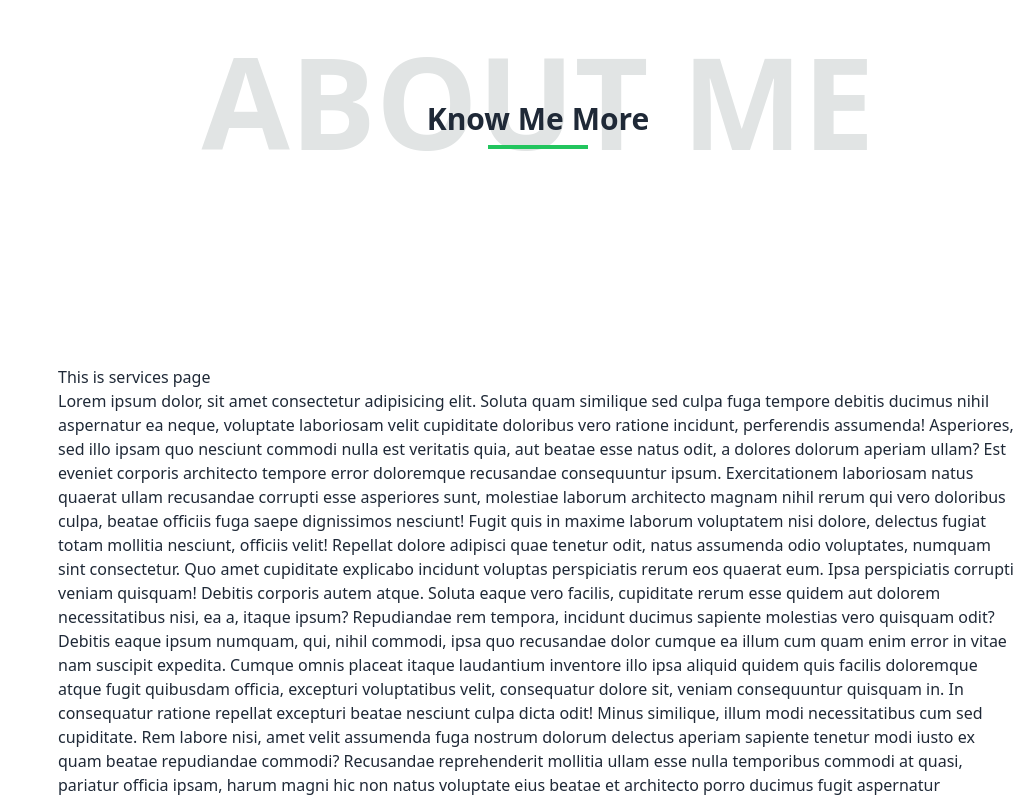
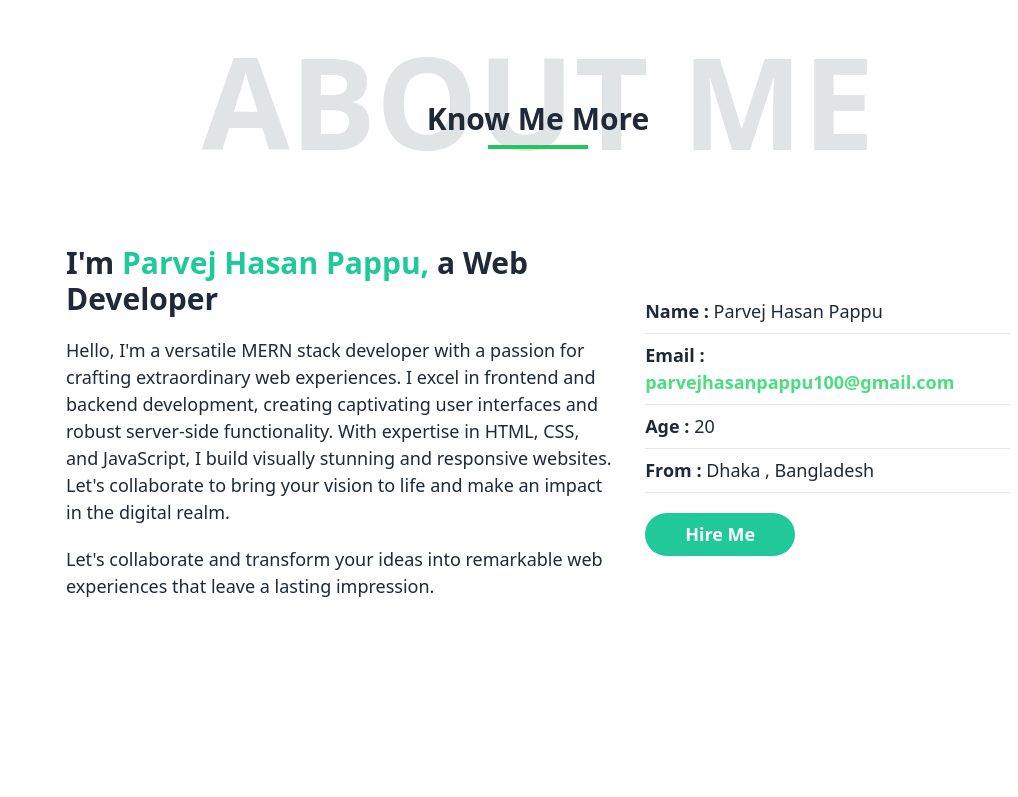
Before and after one commit to parvejpappu100/parvej-hasan-pappu, a React (Vite) app: page / in a window 1280 px wide. Shown: the part 891-1688 px from the top of the page, without its empty margins (262-1280 px from the left). Built offline with nearby package versions, Linux system fonts and the light colour scheme.

Commit message:
added about section

```diff
--- a/src/components/About/About.jsx
+++ b/src/components/About/About.jsx
@@ -8,6 +8,20 @@ const About = () => {
                 title={"About Me"}
                 subTitle={"Know Me More"}
             ></SectionTitle>
+            <div className='flex lg:items-center flex-col lg:flex-row px-2 gap-8 mt-20 max-w-7xl mx-auto'>
+                <div className='lg:w-3/5'>
+                    <h3 className='text-3xl font-bold'>I'm <span className='text-[#20C99A]'>Parvej Hasan Pappu,</span> a Web Developer</h3>
+                    <p className='my-5 text-[18px]'>Hello, I'm a versatile MERN stack developer with a passion for crafting extraordinary web experiences. I excel in frontend and backend development, creating captivating user interfaces and robust server-side functionality. With expertise in HTML, CSS, and JavaScript, I build visually stunning and responsive websites. Let's collaborate to bring your vision to life and make an impact in the digital realm.</p>
+                    <p className='text-[18px]'>Let's collaborate and transform your ideas into remarkable web experiences that leave a lasting impression.</p>
+                </div>
+                <div className='lg:w-2/5 text-[18px]'>
+                    <h3 className='border-b mt-2 pb-2'><strong>Name :</strong> Parvej Hasan Pappu</h3>
+                    <p className='border-b mt-2 pb-2'><strong>Email :</strong> <span className='text-green-400 font-semibold'>parvejhasanpappu100@gmail.com</span></p>
+                    <p className='border-b mt-2 pb-2'><strong>Age :</strong> 20</p>
+                    <p className='border-b mt-2 pb-2'><strong>From :</strong> Dhaka , Bangladesh</p>
+                    <button className='bg-[#20C997] text-white font-semibold px-10 mt-5 hover:bg-[#1BAA80] duration-500 hover:shadow py-2 rounded-full'>Hire Me</button>
+                </div>
+            </div>
         </div>
     );
 };
--- a/src/components/SectionTitle/SectionTitle.jsx
+++ b/src/components/SectionTitle/SectionTitle.jsx
@@ -4,7 +4,7 @@ const SectionTitle = ({ title, subTitle }) => {
     return (
         <div className='text-center relative'>
             <h4 className='text-3xl md:text-5xl lg:text-9xl uppercase font-bold text-[#e1e4e4]'>{title}</h4>
-            <div className='absolute inset-0 top-16'>
+            <div className='absolute inset-0 top-10 md:top-14 lg:top-16'>
                 <h6 className='text-3xl font-bold '>{subTitle}</h6>
                 <p className='border-b-4 w-[100px] mt-2 border-green-500 mx-auto'></p>
             </div>
```
